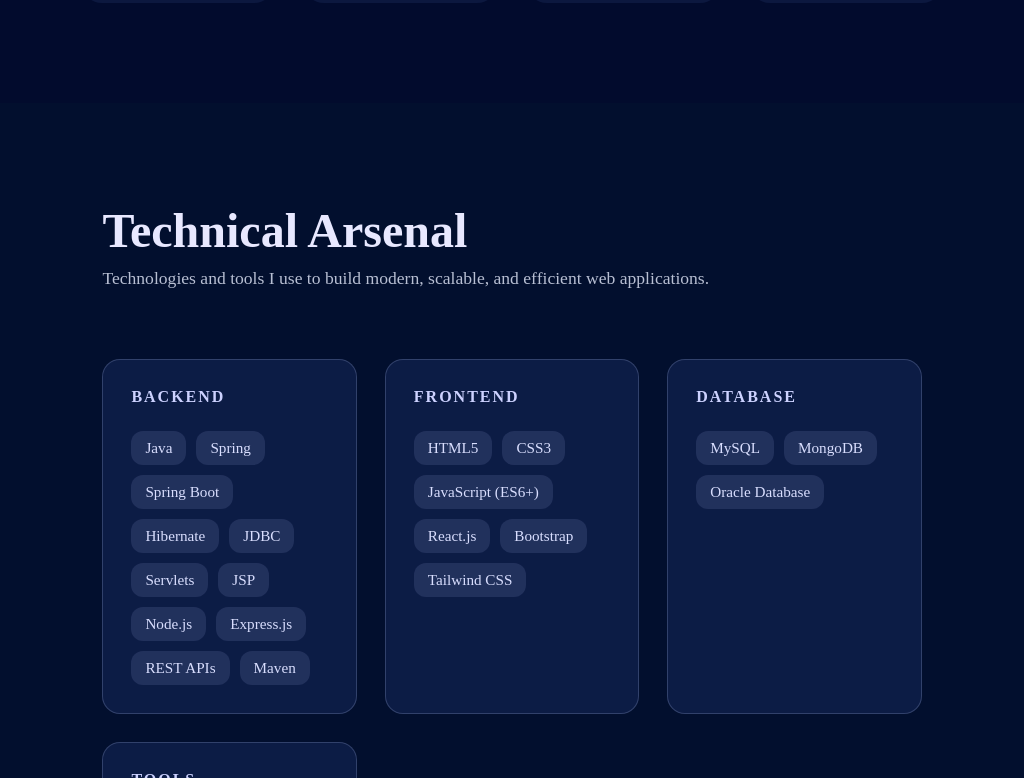
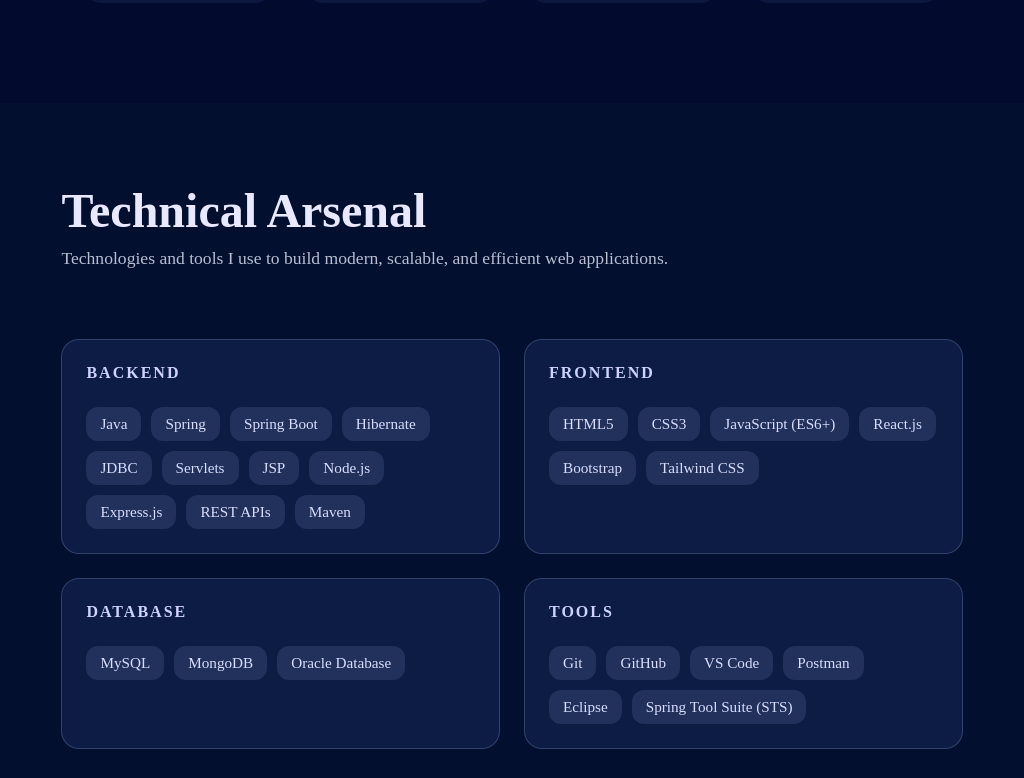
Before and after one commit to anjalichavan2003/portfolio-website, a React (Vite) app: page / in a window 1024 px wide. Shown: the part 1682-2460 px from the top of the page. Built offline with nearby package versions, Linux system fonts and the light colour scheme.

Commit message:
Tech Cards Updated

```diff
--- a/src/components/Skills/Skills.css
+++ b/src/components/Skills/Skills.css
@@ -83,3 +83,20 @@
     padding: 80px 6%;
   }
 }
+
+/* ================= TABLET ================= */
+
+@media (min-width: 769px) and (max-width: 1024px) {
+  .skills-section {
+    padding: 80px 6%;
+  }
+
+  .skills-grid {
+    grid-template-columns: repeat(2, 1fr);
+    gap: 24px;
+  }
+
+  .skill-card {
+    padding: 24px;
+  }
+}
```
